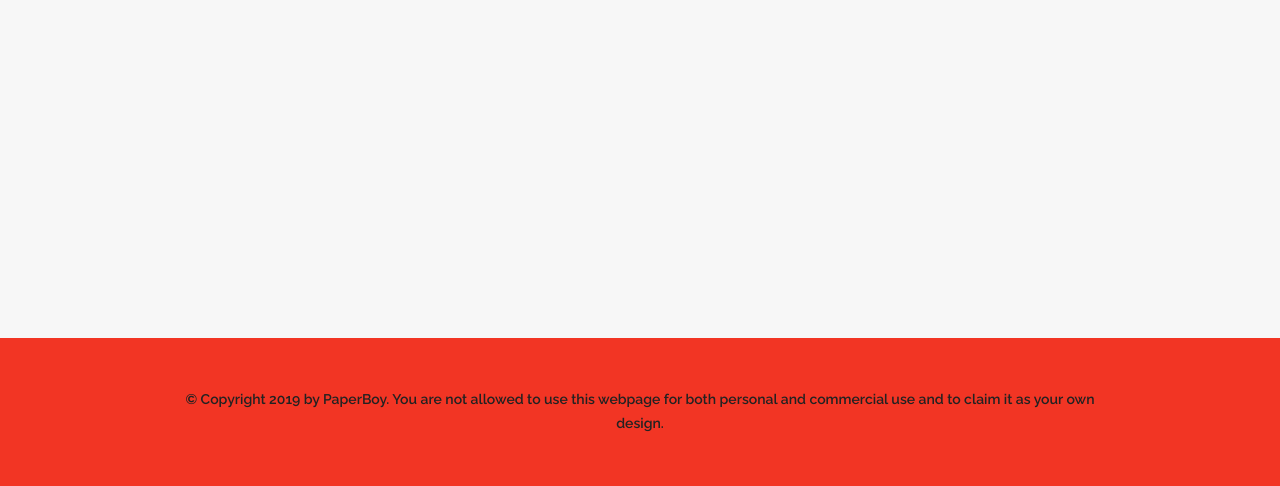
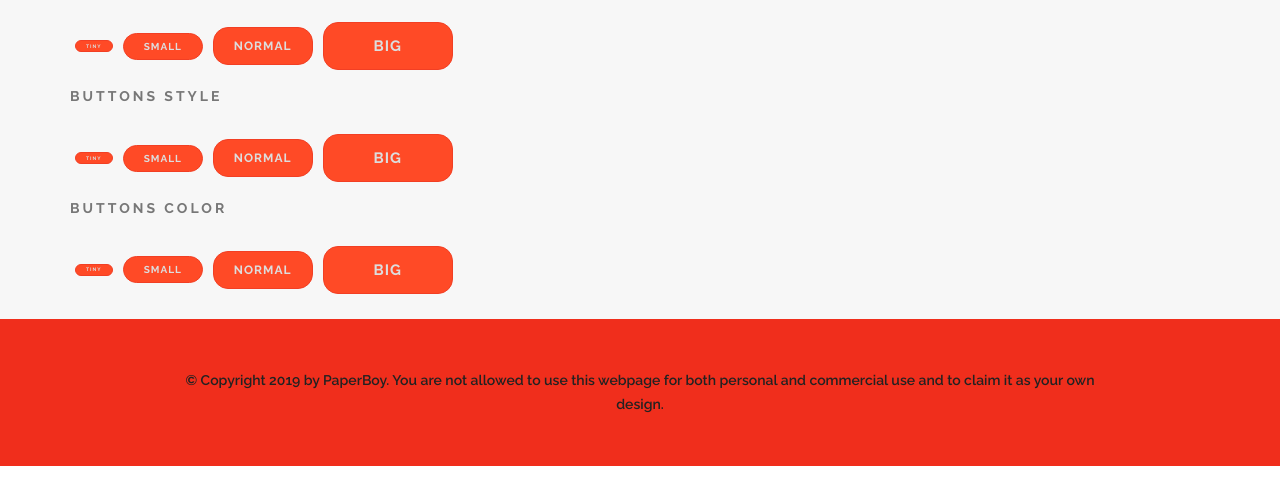
Before and after one commit to DevPrid3/projetthree, a website: page components.html in a window 1280 px wide. Shown: the part 371-857 px from the top of the page. Drawn offline with Linux system fonts and the light colour scheme.

Commit message:
Ajout des boutons de différentes tailles a la page components

```diff
--- a/components.html
+++ b/components.html
@@ -45,17 +45,48 @@
 
     </header>
 
-    <div class="container-toolbox">
+    <div class="container-components">
 
         <div class="components__heading mb-xl">
             <h2 class="heading-primary--black">Components</h2>
         </div>
 
-        <div class="container-toolbox__composition">
-            <a href="#" class="btn btn-orange">Curriculum Vitae</a>
-            <a href="#" class="btn btn-orange">Curriculum Vitae</a>
-            <a href="#" class="btn btn-orange">Curriculum Vitae</a>
+        <div class="components__heading">
+            <h2 class="heading-primary-component--black">Buttons</h2>
         </div>
+
+        <div class="container-components__buttons">
+            <div class="">
+                <h2 class="heading-secondary mb-md">Buttons Size</h2>
+            </div>
+            <div class="container-components__buttons">
+                <a href="#" class="tbtn tbtn--orange tbtn--tiny">tiny</a>
+                <a href="#" class="tbtn tbtn--orange tbtn--small">small</a>
+                <a href="#" class="tbtn tbtn--orange">Normal</a>
+                <a href="#" class="tbtn tbtn--orange tbtn--big">big</a>
+            </div>
+
+            <div class="">
+                <h2 class="heading-secondary">Buttons Style</h2>
+            </div>
+            <div class="container-components__buttons">
+                <a href="#" class="tbtn tbtn--orange tbtn--tiny">tiny</a>
+                <a href="#" class="tbtn tbtn--orange tbtn--small">small</a>
+                <a href="#" class="tbtn tbtn--orange">Normal</a>
+                <a href="#" class="tbtn tbtn--orange tbtn--big">big</a>
+            </div>
+
+            <div class="">
+                <h2 class="heading-secondary">Buttons Color</h2>
+            </div>
+            <div class="container-components__buttons">
+                <a href="#" class="tbtn tbtn--orange tbtn--tiny">tiny</a>
+                <a href="#" class="tbtn tbtn--orange tbtn--small">small</a>
+                <a href="#" class="tbtn tbtn--orange">Normal</a>
+                <a href="#" class="tbtn tbtn--orange tbtn--big">big</a>
+            </div>
+        </div>
+
     </div>
 
     <footer class="footer">
--- a/sass/abstracts/_variables.scss
+++ b/sass/abstracts/_variables.scss
@@ -6,12 +6,11 @@ $drawcode : "drawcode";
 // ***********COLOR*********** //
 
 // ORANGE //
-
-$color-primary: #F23F24; //#FF3826
 $color-primary-light: #FF4A26;
 $color-primary-light-1: #F24624;
-$color-primary-dark: #FF3826;
-$color-primary-dark-1: #F23524;
+$color-primary: #F23F24; //#FF3826
+$color-primary-dark: #f53321;
+$color-primary-dark-1: #f02e1c;
 
 // WHITE - BLACK //
 
@@ -48,6 +47,10 @@ $color-discord : #7289DA;
 // ***********FONT-SIZE*********** //
 
 $default-font-size: 1.6rem;
+$font-size-tiny: 0.5rem;
+$font-size-small: 1rem;
+$font-size-big: 1.5rem;
+$font-size-huge: 2rem;
 
 // ***********SCREEN*********** //
 
--- a/sass/base/_typography.scss
+++ b/sass/base/_typography.scss
@@ -18,6 +18,22 @@ body {
         font-weight: 800;
         color: $color-black-2 ;
         font-size: 5rem;
+        /* font-family: Montserrat,sans-serif; */
+    }
+}
+
+.heading-primary-component { /* H3 */
+    text-transform: uppercase;
+    font-weight: 800;
+    color: #eee;
+    font-size: 4rem;
+    /* font-family: Montserrat,sans-serif; */
+
+    &--black {
+        text-transform: uppercase;
+        font-weight: 800;
+        color: $color-primary-dark-1 ;
+        font-size: 3.5rem;
         /* font-family: Montserrat,sans-serif; */
     }
 }
--- /dev/null
+++ b/sass/components/_toolbox.scss
@@ -0,0 +1,56 @@
+.tbtn {
+    font-family: 'Raleway', sans-serif;
+    font-weight: 700;
+    line-height: 1.7;
+    font-size: 1.2rem;
+    display: inline-block;
+    text-align: center;
+    padding: .8rem 2rem;
+    background-color: $color-white-1;
+    color: $color-black-2;
+    letter-spacing: 1px;
+    border-radius: 1.5rem;
+    border: 1px solid $color-primary;
+    margin: .5rem;
+
+    &:link,
+    &:visited {
+        text-transform: uppercase;
+        text-decoration: none;
+
+        transition: all .2s;
+        position: relative;
+    }
+
+    &--orange {
+        background-color: $color-primary-light;
+        color: $color-white-3;
+        letter-spacing: 1px;
+
+        &:hover {
+            background-color: $color-primary-dark-1;
+        }
+    }
+
+    /***** SIZE *****/
+
+    &--tiny {
+        line-height: 1;
+        font-size: $font-size-tiny;
+        padding: .5em 1rem;
+    }
+
+    &--small {
+        line-height: 1.3;
+        font-size: $font-size-small;
+        padding: .6rem 2rem;
+        border-radius: 1.5rem;
+    }
+
+    &--big {
+        line-height: 2;
+        font-size: $font-size-big;
+        padding: .8rem 5rem;
+        border-radius: 1.5rem;
+    }
+}
--- a/sass/main.scss
+++ b/sass/main.scss
@@ -12,11 +12,12 @@
 @import "components/card";
 @import "components/codingscreen";
 @import "components/composition";
+@import "layout/footer";
+@import "layout/header";
 @import "components/navigation";
 @import "components/slide";
 @import "components/thumbnail";
-@import "layout/footer";
-@import "layout/header";
+@import "components/toolbox";
 
 @import "pages/blog";
 @import "pages/components";
--- a/sass/pages/_components.scss
+++ b/sass/pages/_components.scss
@@ -1,13 +1,31 @@
-.container-toolbox {
+.container-components {
     background-color: $color-white-2;
     grid-column: full-start / full-end;
     padding: 2rem 0;
 
-    &__composition {
+    &__buttons {
 
-        display: grid;
-        grid-template-columns: repeat(8, 1fr);
-        grid-template-rows: repeat(5, 1fr);
-        grid-gap: 2rem;
+        width: 1140px;
+        margin: 0 auto;
+
+        display: flex;
+        flex-wrap: wrap;
+        justify-items: center;
+        align-items: center;
+        // display: grid;
+        // grid-template-columns: repeat(8, minmax(min-content, 1fr));
+        // grid-template-rows: repeat(5, minmax(min-content, 1fr));
+        // grid-gap: 1rem;
+
+        // justify-items: center;
+        // align-items: center;
     }
 }
+
+.components {
+
+    &__heading {
+        display: block;
+        text-align: center;
+    }
+}
--- a/sass/pages/_home.scss
+++ b/sass/pages/_home.scss
@@ -156,11 +156,3 @@
         text-align: center;
     }
 }
-
-.components {
-
-    &__heading {
-        display: block;
-        text-align: center;
-    }
-}
```
Also changed, not shown: css/style.css.
